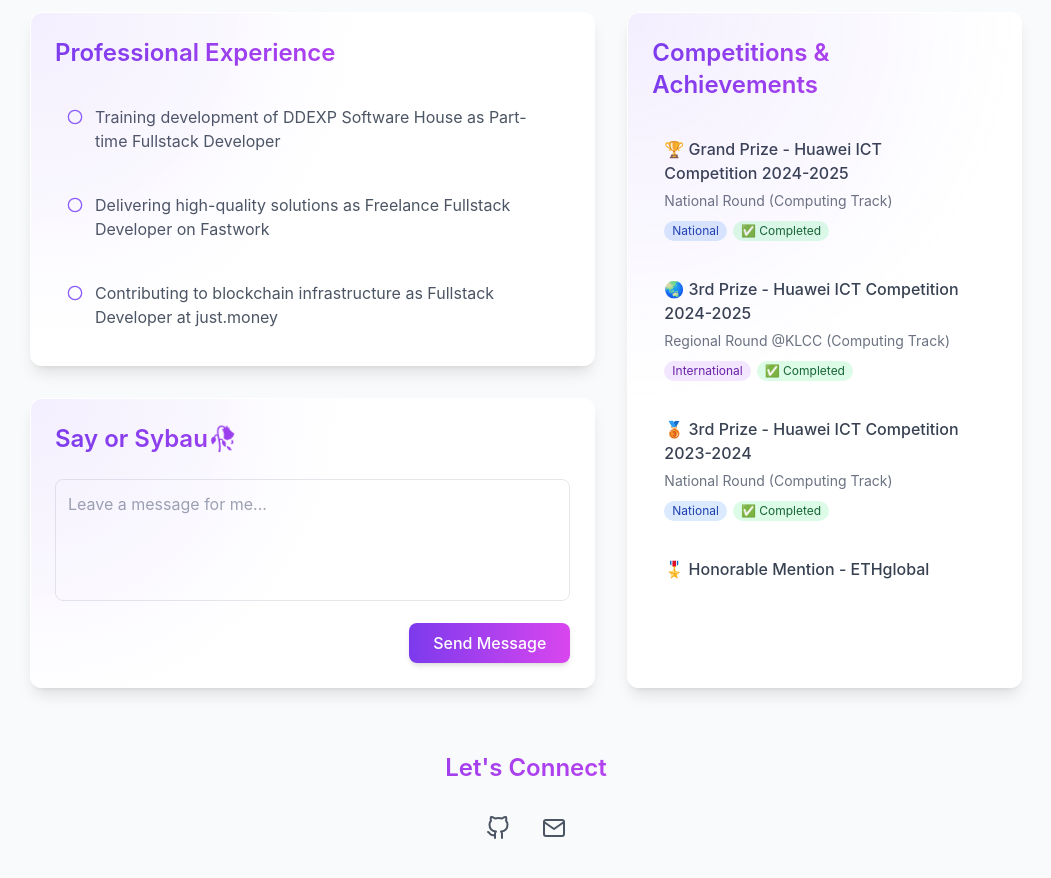
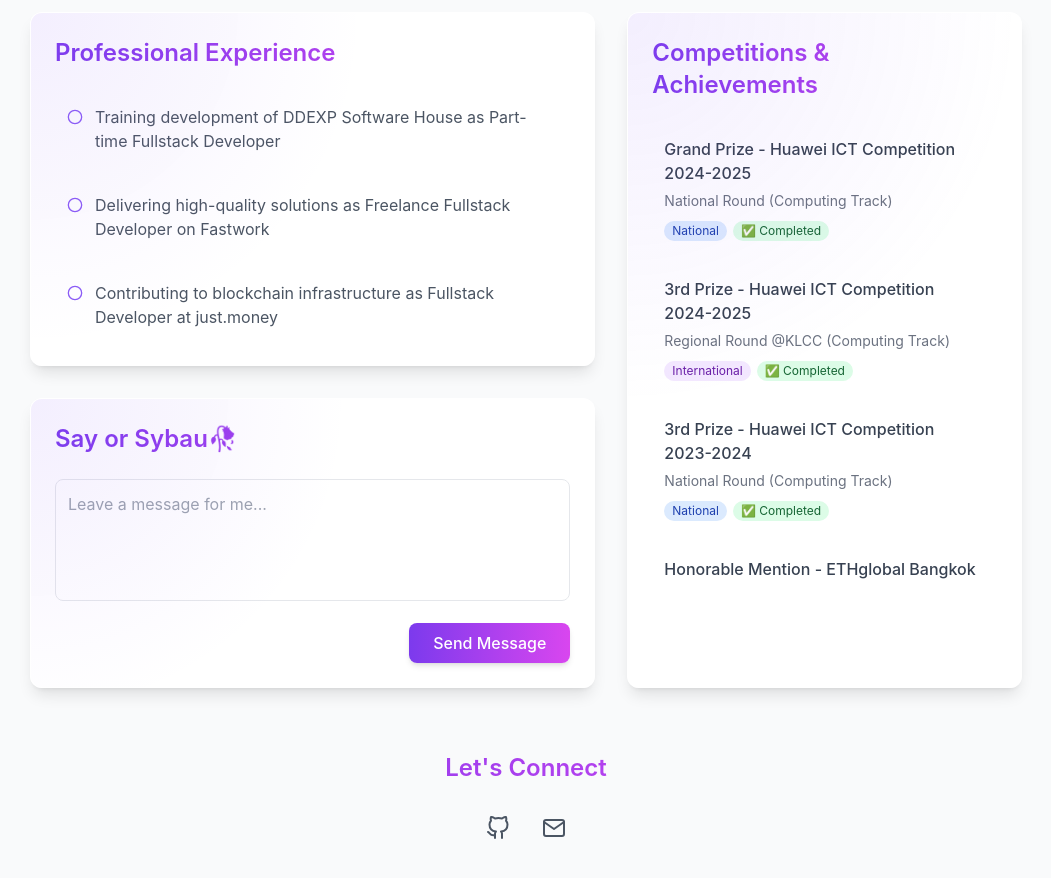
Before and after one commit to SassyxD/s4ssyxd, a React (Vite) app: page / in a window 1280 px wide. Shown: the part 1080-1958 px from the top of the page, without its empty margins (114-1165 px from the left). Built offline with nearby package versions, Linux system fonts and the light colour scheme; the HTML template or start-up script is replaced by a standard one.

Commit message:
Remove emojis from competition titles

```diff
--- a/src/App.tsx
+++ b/src/App.tsx
@@ -288,77 +288,77 @@
 
   const competitions = [
     {
-      title: "🏆 Grand Prize - Huawei ICT Competition 2024-2025",
+      title: "Grand Prize - Huawei ICT Competition 2024-2025",
       details: "National Round (Computing Track)",
       level: "National",
       status: "completed",
       priority: 1
     },
     {
-      title: "🌏 3rd Prize - Huawei ICT Competition 2024-2025",
+      title: "3rd Prize - Huawei ICT Competition 2024-2025",
       details: "Regional Round @KLCC (Computing Track)",
       level: "International",
       status: "completed",
       priority: 2
     },
     {
-      title: "🥉 3rd Prize - Huawei ICT Competition 2023-2024",
+      title: "3rd Prize - Huawei ICT Competition 2023-2024",
       details: "National Round (Computing Track)",
       level: "National",
       status: "completed",
       priority: 3
     },
     {
-      title: "🎖️ Honorable Mention - ETHglobal Bangkok",
+      title: "Honorable Mention - ETHglobal Bangkok",
       details: "Global Blockchain Competition",
       level: "International",
       status: "completed",
       priority: 4
     },
     {
-      title: "🚀 Final Pitch Qualified - AI Hackathon@SIT",
+      title: "Final Pitch Qualified - AI Hackathon@SIT",
       details: "The International AI Hackathon @KMUTT",
       level: "International",
       status: "ongoing",
       priority: 5
     },
     {
-      title: "💻 Semi-Finalist - SCC Solution Hackathon",
+      title: "Semi-Finalist - SCC Solution Hackathon",
       details: "Banpu Track",
       level: "National",
       status: "completed",
       priority: 6
     },
     {
-      title: "🏃‍♂️ Ongoing - National Software Contest 2025",
+      title: "Ongoing - National Software Contest 2025",
       details: "NSC 2025",
       level: "National",
       status: "ongoing",
       priority: 7
     },
     {
-      title: "🛡️ Ongoing - Cyber Warrior Hackathon 2025",
+      title: "Ongoing - Cyber Warrior Hackathon 2025",
       details: "Cybersecurity Competition",
       level: "National",
       status: "ongoing",
       priority: 8
     },
     {
-      title: "💰 Ongoing - Hack to the Max",
+      title: "Ongoing - Hack to the Max",
       details: "Next-gen Financial Solution",
       level: "National",
       status: "ongoing",
       priority: 9
     },
     {
-      title: "📊 Participant - Impvest Financial Hackathon",
+      title: "Participant - Impvest Financial Hackathon",
       details: "Financial Innovation Competition",
       level: "National",
       status: "completed",
       priority: 10
     },
     {
-      title: "🔧 Participant - Intania Hackathon",
+      title: "Participant - Intania Hackathon",
       details: "Engineering Innovation Challenge",
       level: "University",
       status: "completed",
```
